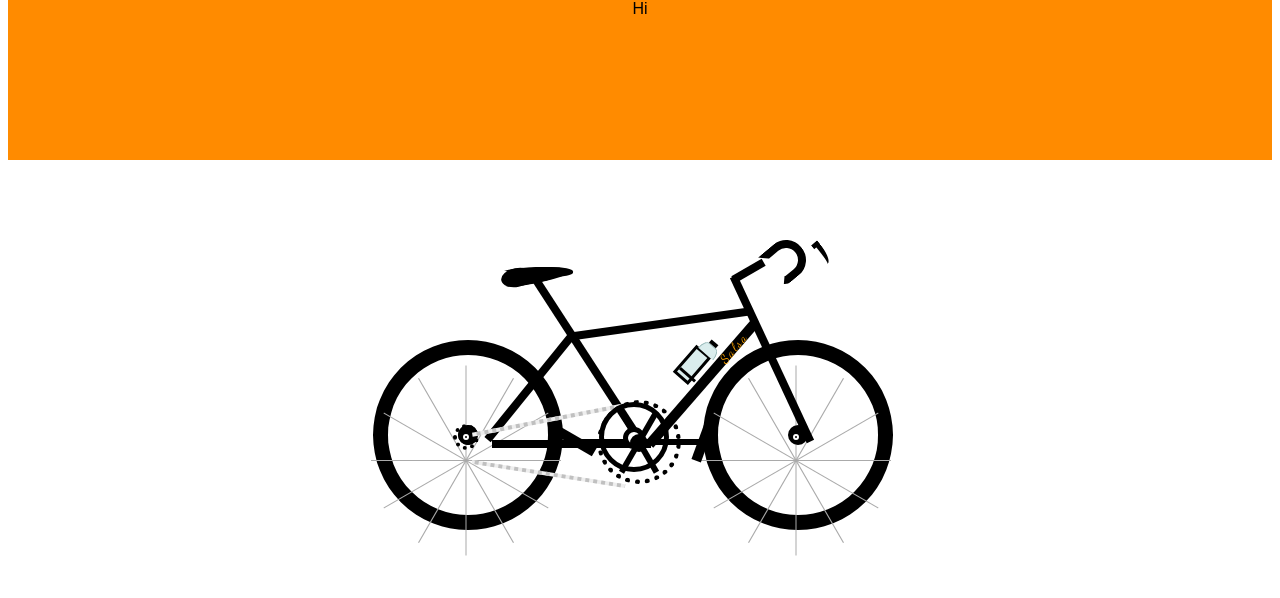
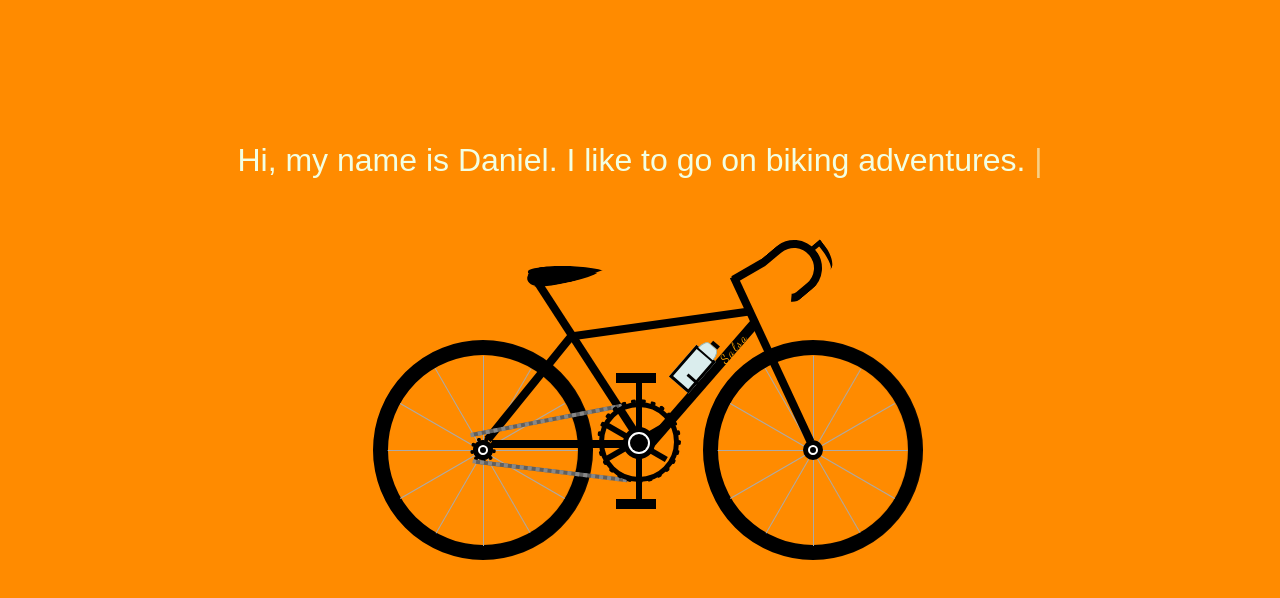
Before and after one commit to jbadan/daniel, a React (Create React App) app: page / in a window 1280 px wide. Shown: the top 598 px of the page. Built offline with nearby package versions, Linux system fonts and the light colour scheme.

Commit message:
fixed bike added typing animation

```diff
--- a/package.json
+++ b/package.json
@@ -8,7 +8,9 @@
     "react-dom": "^16.2.0",
     "react-flexbox-grid": "^2.0.0",
     "react-router-dom": "^4.2.2",
-    "react-scripts": "1.0.17"
+    "react-scripts": "1.0.17",
+    "react-typing-animation": "^1.1.5",
+    "react-typist": "^2.0.4"
   },
   "scripts": {
     "start": "react-scripts start",
--- a/public/index.html
+++ b/public/index.html
@@ -22,7 +22,7 @@
       work correctly both with client-side routing and a non-root public URL.
       Learn how to configure a non-root public URL by running `npm run build`.
     -->
-    <title>React App</title>
+    <title>Daniel Ahlvin</title>
   </head>
   <body>
     <noscript>
--- a/src/App.css
+++ b/src/App.css
@@ -1,9 +1,29 @@
-* {
-  margin:0;
-  padding:0;
-  box-sizing:border-box;
+body {
+  margin: 0;
+  padding: 0;
+  background: #FF8B00;
 }
+.Typist .Cursor--blinking {
+    opacity: 1;
+    animation: blink 1s linear infinite;
+  }
+
+@keyframes blink {
+  0% {opacity: 1; }
+  50% {opacity: 0; }
+  100% {opacity: 1; }
+}
+
 .intro{
   background: #FF8B00;
-  height: 20vh;
+  height: 40vh;
+  color: #F2FFE3;
+  font-size: 4vh;
 }
+
+.bike{
+  background: #FF8B00;
+  height: 40vh;
+  color: #F2FFE3;
+  font-size: 4vh;
+}
--- a/src/Bike.css
+++ b/src/Bike.css
@@ -296,7 +296,7 @@ ul{
 	background: black;
 	border-radius: 44%;
 	position: absolute;
-	margin: -73px 0 0 15px;
+	margin: -73px 0 0 20px;
 }
 .seat:after{
 	width: 0px;
@@ -314,7 +314,7 @@ ul{
 	-webkit-border-radius: 100%;
 	-moz-border-radius: 100%;
 	border-radius: 100%;
-	margin: 0 0 0 -26px;
+	margin: 0 0 0 -28px;
 }
 .seat:before{
 	width: 0px;
@@ -325,14 +325,14 @@ ul{
 	content: "";
 	position: absolute;
 	z-index: 3;
-	-webkit-transform: rotate(179deg);
-	-moz-transform: rotate(179deg);
-	transform: rotate(179deg);
+	-webkit-transform: rotate(180deg);
+	-moz-transform: rotate(180deg);
+	transform: rotate(182deg);
 	position: absolute;
 	-webkit-border-radius: 100%;
 	-moz-border-radius: 100%;
 	border-radius: 100%;
-	margin: 0 0 0 -26px;
+	margin: -1px 0 0 -23px;
 }
 .seat span{
 	width: 32px;
@@ -340,7 +340,7 @@ ul{
 	background: black;
 	border-radius: 100%;
 	position: absolute;
-	margin: 1px 0 0 -22px;
+	margin: 0px 0 0 -26px;
 	-webkit-transform: rotate(-11deg);
 	-moz-transform: rotate(-11deg);
 	transform: rotate(-11deg);
@@ -422,7 +422,7 @@ ul{
 	border-radius: 50%;
 	background: transparent;
 	border: 5px dotted black;
-	margin: -7px;
+	margin: -8px 0 0 -42px;
 	position: absolute;
 	z-index: 3;
 	-webkit-animation: wheel-rotate 2s linear infinite;
@@ -437,7 +437,7 @@ ul{
 	height: 4px;
 	position: absolute;
 	z-index: 9;
-	background: #EEE;
+	background: #606060;
 	-webkit-transform: rotate(-11deg);
 	-moz-transform: rotate(-11deg);
 	transform: rotate(-11deg);
@@ -446,9 +446,9 @@ ul{
 .chain-up:before{
 	content: "";
 	background-color: transparent;
-	background-image: linear-gradient(90deg, #c0c0c0 25%, transparent 25%, transparent 75%, #c0c0c0 75%, #c0c0c0);
+	background-image: linear-gradient(90deg, #888888 25%, transparent 25%, transparent 75%, #888888 75%, #888888);
 	background-size: 8px 2px;
-	background-position: 0 0, 30px 30px;
+	margin-left: -80px;
 	width: 155px;
 	height: 4px;
 	animation: chainUp 2s linear infinite;
@@ -461,22 +461,23 @@ ul{
 	background-color: transparent;
 	background-size: 8px 2px;
 	background-position: 0 0, 30px 30px;
-	width: 155px;
+	width: 153px;
 	height: 4px;
 	position: absolute;
-	z-index: 9;
-	background: #EEE;
-	-webkit-transform: rotate(9deg);
-	-moz-transform: rotate(9deg);
-	transform: rotate(9deg);
-	margin: 132px 0 0 98px;
+	z-index: 10;
+	background: #606060;
+	-webkit-transform: rotate(7deg);
+	-moz-transform: rotate(7deg);
+	transform: rotate(7deg);
+	margin: 129px 0 0 102px;
 }
 .chain-bottom:before{
 	content: "";
 	background-color: transparent;
-	background-image: linear-gradient(90deg, #c0c0c0 25%, transparent 25%, transparent 75%, #c0c0c0 75%, #c0c0c0);
+	background-image: linear-gradient(90deg, #888888 25%, transparent 25%, transparent 75%, #888888 75%, #888888);
 	background-size: 8px 2px;
 	background-position: 0 0, 30px 30px;
+	margin-left: -80px;
 	width: 155px;
 	height: 4px;
 	animation: chainDown 2s linear infinite;
@@ -611,6 +612,7 @@ ul{
     content: "";
     position: absolute;
     margin-top: -13px;
+		margin-left: -10px;
     border: 1px solid #98baba;
     border-bottom: 0;
 }
@@ -619,5 +621,5 @@ ul{
 	width: 9px;
 	height: 4px;
 	background: black;
-	margin: -17px 0 0 5px;
+	margin: -17px 0 0 -3.4px;
 }
--- a/src/Bike.js
+++ b/src/Bike.js
@@ -1,10 +1,12 @@
 import React, { Component } from 'react';
 import './Bike.css';
+import { Row, Col } from 'react-flexbox-grid';
 
 
 class Bike extends Component {
   render() {
     return (
+
         <div className="cycle-outer">
   			<div className="cycle-wrapper">
   				<div className="cycle-body">
--- a/src/Home.js
+++ b/src/Home.js
@@ -8,7 +8,15 @@ class Home extends Component {
     return (
       <Grid fluid>
         <Intro />
-        <Bike />
+        <Row>
+          <Col xs={12}>
+            <Row center="xs" middle="xs">
+              <Col xs={8}>
+            <Bike />
+            </Col>
+          </Row>
+          </Col>
+        </Row>
       </Grid>
     );
   }
--- a/src/Intro.js
+++ b/src/Intro.js
@@ -1,12 +1,21 @@
 import React, { Component } from 'react';
 import { Row, Col } from 'react-flexbox-grid';
+import Typist from 'react-typist';
+
 
 
 class Intro extends Component {
   render() {
     return (
-      <Row className="intro" center="xs">
-        <Col xs={6}> Hi
+      <Row>
+        <Col xs={12}>
+          <Row className="intro" center="xs" middle="xs">
+            <Col xs={8}>
+              <Typist>
+                <span> Hi, my name is Daniel. I like to go on biking adventures. </span>
+              </Typist>
+            </Col>
+          </Row>
         </Col>
       </Row>
     );
--- a/src/index.js
+++ b/src/index.js
@@ -4,11 +4,9 @@ import './index.css';
 import App from './App';
 import registerServiceWorker from './registerServiceWorker';
 import MuiThemeProvider from 'material-ui/styles/MuiThemeProvider';
-import getMuiTheme from 'material-ui/styles/getMuiTheme';
-import customMuiTheme from './muiTheme';
 
 const Index = () => (
-  <MuiThemeProvider muiTheme={getMuiTheme(customMuiTheme)}>
+  <MuiThemeProvider>
     <App />
   </MuiThemeProvider>
 );
--- a/src/muiTheme.js
+++ /dev/null
@@ -1,29 +0,0 @@
-import {
-  cyanA400, cyan700,
-  pinkA200,
-  grey100, grey300, grey400, grey500,
-  white, darkBlack, fullWhite,
-} from 'material-ui/styles/colors';
-import {fade} from 'material-ui/utils/colorManipulator';
-import spacing from 'material-ui/styles/spacing';
-
-export default {
-  spacing: spacing,
-  fontFamily: 'Roboto, sans-serif',
-  palette: {
-    primary1Color: cyanA400,
-    primary2Color: cyan700,
-    primary3Color: grey400,
-    accent1Color: pinkA200,
-    accent2Color: grey100,
-    accent3Color: grey500,
-    textColor: fullWhite,
-    secondaryTextColor: fade(fullWhite, 0.7),
-    alternateTextColor: '#303030',
-    canvasColor: '#303030',
-    borderColor: fade(fullWhite, 0.3),
-    disabledColor: fade(fullWhite, 0.3),
-    pickerHeaderColor: fade(fullWhite, 0.12),
-    clockCircleColor: fade(fullWhite, 0.12),
-  },
-};
```
Lines whose indentation alone changed are shown as unchanged.
